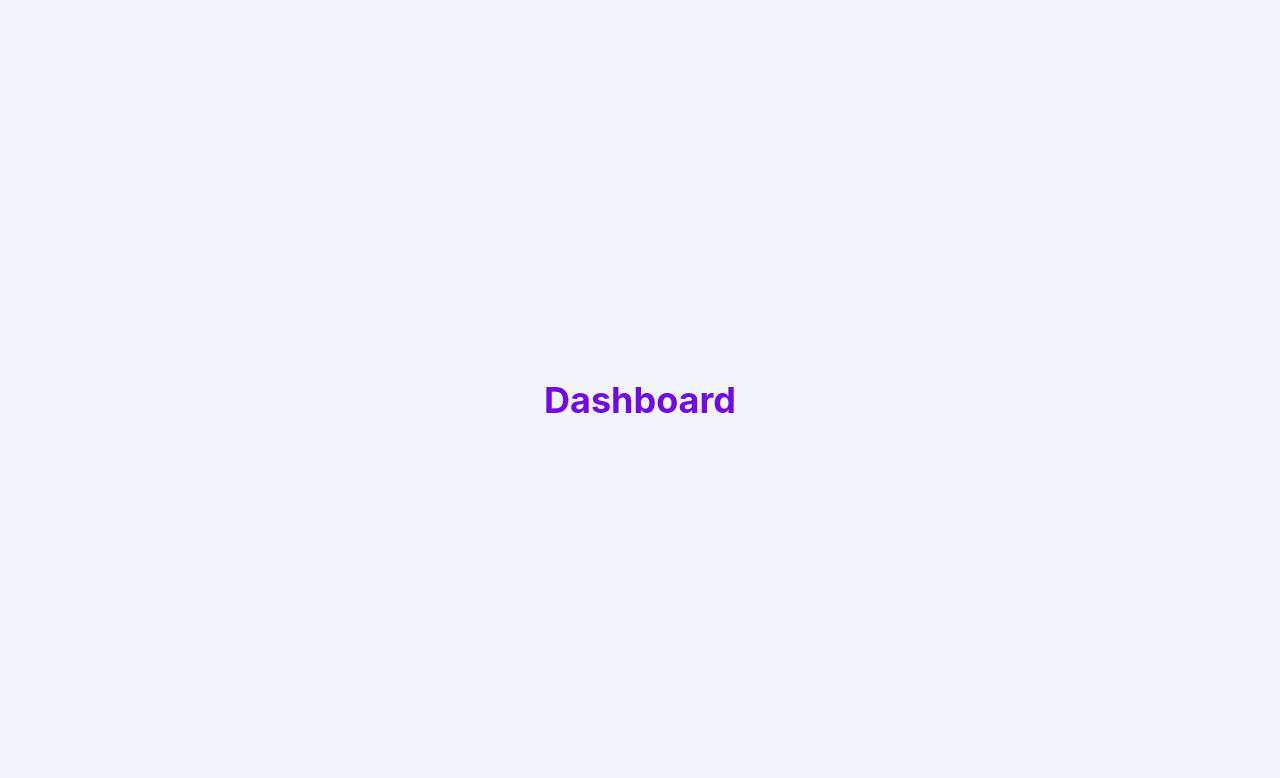
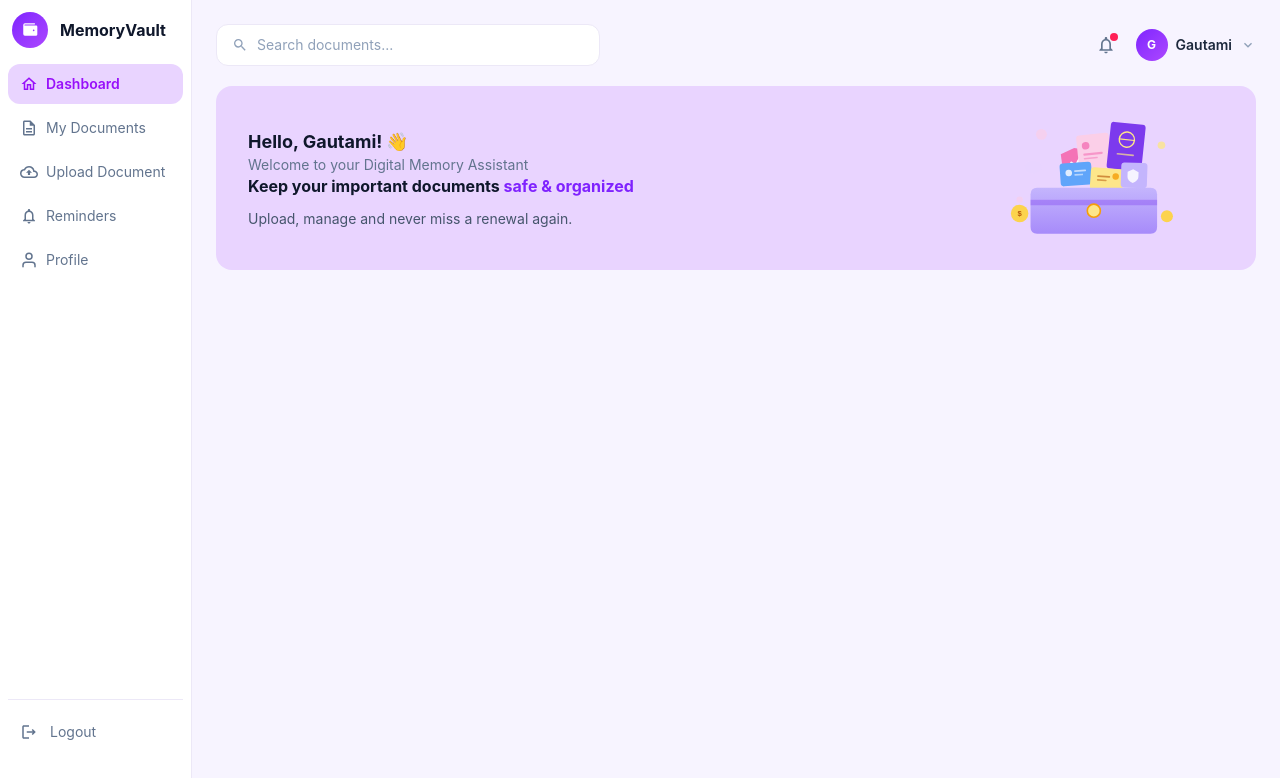
Before and after one commit to GautamiBendre/Digital-Memory-Assistant, a React (Vite) app in the folder client/: page /dashboard in a window 1280 px wide. Shown: the top 778 px of the page. Built offline with nearby package versions, Linux system fonts and the light colour scheme.

Commit message:
complete sidebar UI

```diff
--- /dev/null
+++ b/client/src/components/Sidebar.jsx
@@ -0,0 +1,71 @@
+import { useState } from "react";
+import {
+  MdOutlineHome,
+  MdOutlineDescription,
+  MdOutlineCloudUpload,
+  MdOutlineNotifications,
+  MdOutlineLogout,
+} from "react-icons/md";
+import { FiUser } from "react-icons/fi";
+import { PiWalletFill } from "react-icons/pi";
+
+const navItems = [
+  { label: "Dashboard", icon: MdOutlineHome },
+  { label: "My Documents", icon: MdOutlineDescription },
+  { label: "Upload Document", icon: MdOutlineCloudUpload },
+  { label: "Reminders", icon: MdOutlineNotifications },
+  { label: "Profile", icon: FiUser },
+];
+
+const Sidebar = () => {
+  const [active, setActive] = useState("Dashboard");
+
+  return (
+    <aside className="w-48 bg-white border-r border-[#ECE8F7] flex flex-col p-2 shrink-0">
+
+      {/* Logo */}
+      <div className="flex items-center gap-2 mb-4 px-1">
+        <div className="w-9 h-9 rounded-full bg-gradient-to-br from-violet-600 to-purple-500 flex items-center justify-center shrink-0 mt-1 p-1">
+          <PiWalletFill className="w-4.5 h-4.5 text-white" />
+        </div>
+
+        <span className="text-base font-bold text-slate-900 p-1 mt-1">
+          MemoryVault
+        </span>
+      </div>
+
+      {/* Navigation */}
+      <nav className="flex-1 space-y-1">
+        {navItems.map(({ label, icon: Icon }) => {
+          const isActive = active === label;
+
+          return (
+            <button
+              key={label}
+              onClick={() => setActive(label)}
+              className={`w-full flex items-center gap-2 px-3 py-2.5 rounded-xl text-sm transition ${
+                isActive
+                  ? "bg-purple-200 text-purple-600 font-semibold"
+                  : "text-slate-500 hover:bg-[#F8F7FC]"
+              }`}
+            >
+              <Icon className="w-4.5 h-4.5" />
+              {label}
+            </button>
+          );
+        })}
+      </nav>
+
+      {/* Logout */}
+      <div className="mt-auto border-t border-[#ECE8F7] pt-3 mb-10">
+        <button className="w-full flex items-center gap-3 px-3 py-2.5 rounded-xl text-sm text-slate-500 hover:bg-[#F8F7FC] transition">
+          <MdOutlineLogout className="w-4.5 h-4.5" />
+          Logout
+        </button>
+      </div>
+
+    </aside>
+  );
+};
+
+export default Sidebar;
--- a/client/src/pages/Dashboard.jsx
+++ b/client/src/pages/Dashboard.jsx
@@ -1,11 +1,162 @@
-const Dashboard = () => {
+import { useState } from "react";
+
+import {
+
+  MdOutlineNotifications,
+  MdOutlineSearch,
+  MdOutlineKeyboardArrowDown,
+
+} from "react-icons/md";
+
+import Sidebar from "../components/Sidebar";
+
+function WalletIllustration() {
   return (
-    <div className="min-h-screen flex items-center justify-center bg-slate-100">
-      <h1 className="text-4xl font-bold text-violet-700">
-        Dashboard
-      </h1>
+    <svg viewBox="0 0 320 220" className="w-full h-full">
+      <defs>
+        <linearGradient id="pouch" x1="0" y1="0" x2="0" y2="1">
+          <stop offset="0%" stopColor="#C4B5FD" />
+          <stop offset="100%" stopColor="#A78BFA" />
+        </linearGradient>
+      </defs>
+
+      <circle cx="60" cy="30" r="10" fill="#FBCFE8" opacity="0.7" />
+      <circle cx="280" cy="50" r="7" fill="#FDE68A" opacity="0.8" />
+      <circle cx="20" cy="150" r="6" fill="#FBCFE8" opacity="0.6" />
+      <ellipse cx="45" cy="90" rx="16" ry="12" fill="#E9D5FF" opacity="0.7" />
+
+      {/* shield */}
+      <g transform="translate(120 55) rotate(-8)">
+        <path d="M0 0 L26 8 V30 Q26 46 0 54 Q-26 46 -26 30 V8 Z" fill="#F472B6" />
+        <path d="M-9 26 L-2 33 L11 15" stroke="#FFFFFF" strokeWidth="4" strokeLinecap="round" strokeLinejoin="round" fill="none" />
+      </g>
+
+      {/* aadhaar card */}
+      <g transform="translate(150 60) rotate(-6)">
+        <rect x="-24" y="-30" width="60" height="76" rx="6" fill="#FBCFE8" />
+        <circle cx="-8" cy="-10" r="7" fill="#F472B6" opacity="0.8" />
+        <rect x="-14" y="4" width="36" height="4" rx="2" fill="#F472B6" opacity="0.6" />
+        <rect x="-14" y="12" width="26" height="3" rx="1.5" fill="#F472B6" opacity="0.5" />
+      </g>
+
+      {/* passport */}
+      <g transform="translate(210 45) rotate(6)">
+        <rect x="-26" y="-36" width="64" height="86" rx="6" fill="#7C3AED" />
+        <circle cx="6" cy="-6" r="14" fill="none" stroke="#FDE68A" strokeWidth="2.5" />
+        <line x1="-8" y1="-6" x2="20" y2="-6" stroke="#FDE68A" strokeWidth="2" />
+        <rect x="-10" y="20" width="32" height="3" rx="1.5" fill="#FDE68A" opacity="0.7" />
+      </g>
+
+      {/* PAN card */}
+      <g transform="translate(120 100) rotate(-4)">
+        <rect x="-26" y="-18" width="58" height="42" rx="6" fill="#60A5FA" />
+        <circle cx="-10" cy="0" r="6" fill="#EFF6FF" opacity="0.9" />
+        <rect x="0" y="-4" width="22" height="3" rx="1.5" fill="#EFF6FF" opacity="0.7" />
+        <rect x="0" y="3" width="16" height="3" rx="1.5" fill="#EFF6FF" opacity="0.6" />
+      </g>
+
+      {/* driving license */}
+      <g transform="translate(178 108) rotate(4)">
+        <rect x="-28" y="-16" width="60" height="40" rx="6" fill="#FDE68A" />
+        <circle cx="18" cy="-2" r="6" fill="#F59E0B" opacity="0.8" />
+        <rect x="-16" y="-2" width="24" height="3" rx="1.5" fill="#B45309" opacity="0.6" />
+        <rect x="-16" y="5" width="18" height="3" rx="1.5" fill="#B45309" opacity="0.5" />
+      </g>
+
+      {/* insurance */}
+      <g transform="translate(228 100) rotate(2)">
+        <rect x="-22" y="-18" width="48" height="46" rx="6" fill="#C4B5FD" />
+        <path d="M0 -6 L10 -1 V8 Q10 15 0 19 Q-10 15 -10 8 V-1 Z" fill="#FFFFFF" opacity="0.85" />
+      </g>
+
+      {/* wallet pouch */}
+      <path
+        d="M40 140
+           Q40 128 52 128
+           H260
+           Q272 128 272 140
+           V200
+           Q272 212 260 212
+           H52
+           Q40 212 40 200
+           Z"
+        fill="url(#pouch)"
+      />
+      <rect x="40" y="150" width="232" height="10" fill="#7C3AED" opacity="0.35" />
+      <circle cx="156" cy="170" r="12" fill="#FDE68A" />
+      <circle cx="156" cy="170" r="12" fill="none" stroke="#F59E0B" strokeWidth="3" />
+
+      <g transform="translate(20 175)">
+        <circle cx="0" cy="0" r="16" fill="#FCD34D" />
+        <text x="0" y="5" textAnchor="middle" fontFamily="Arial" fontSize="14" fontWeight="bold" fill="#B45309">$</text>
+      </g>
+      <g transform="translate(290 180)">
+        <circle cx="0" cy="0" r="11" fill="#FCD34D" />
+      </g>
+    </svg>
+  );
+}
+
+export default function DashboardHome() {
+
+  return (
+    <div className="min-h-screen w-full flex bg-[#F3F1F9]">
+
+      {/*Side bar */}
+      <Sidebar />
+
+      {/* Main content */}
+      <main className="flex-1 p-6 bg-[#F7F4FF]">
+
+        {/* Top bar */}
+        <div className="flex items-center justify-between mb-5">
+          <div className="relative w-96">
+            <MdOutlineSearch className="w-4 h-4 text-slate-400 absolute left-4 top-1/2 -translate-y-1/2" />
+            <input
+              type="text"
+              placeholder="Search documents..."
+              className="w-full bg-white border border-[#ECE8F7] rounded-xl pl-10 pr-4 py-2.5 text-sm text-slate-700 placeholder:text-slate-400 outline-none focus:ring-2 focus:ring-violet-500"
+            />
+          </div>
+
+          <div className="flex items-center gap-5">
+            <button className="relative text-slate-500 hover:text-slate-700">
+              <MdOutlineNotifications className="w-5 h-5" />
+              <span className="absolute -top-0.5 -right-0.5 w-2 h-2 rounded-full bg-rose-500" />
+            </button>
+
+            <button className="flex items-center gap-2">
+              <div className="w-8 h-8 rounded-full bg-gradient-to-br from-violet-600 to-purple-500 flex items-center justify-center text-white text-xs font-bold">
+                G
+              </div>
+              <span className="text-sm font-semibold text-slate-800">Gautami</span>
+              <MdOutlineKeyboardArrowDown className="w-4 h-4 text-slate-400" />
+            </button>
+          </div>
+        </div>
+        {/* Hero banner */}
+        <div className="rounded-2xl bg-purple-200 p-8 flex items-center justify-between overflow-hidden">
+          <div className="max-w-md">
+            <h1 className="text-[18px] font-bold text-slate-900 flex items-center gap-1 ">
+            Hello, Gautami! <span>👋</span>
+          </h1>
+          <p className="text-sm text-slate-500 mt-0">
+            Welcome to your Digital Memory Assistant
+          </p>
+            <h2 className="text-[16px] font-bold text-slate-900 leading-snug mb-3">
+              Keep your important documents{" "}
+              <span className="text-violet-600">safe &amp; organized</span>
+            </h2>
+            <p className="text-sm text-slate-600">
+              Upload, manage and never miss a renewal again.
+            </p>
+          </div>
+          <div className="w-64 h-30 shrink-0">
+            <WalletIllustration />
+          </div>
+        </div>
+
+      </main>
     </div>
   );
-};
-
-export default Dashboard;
+}
```
